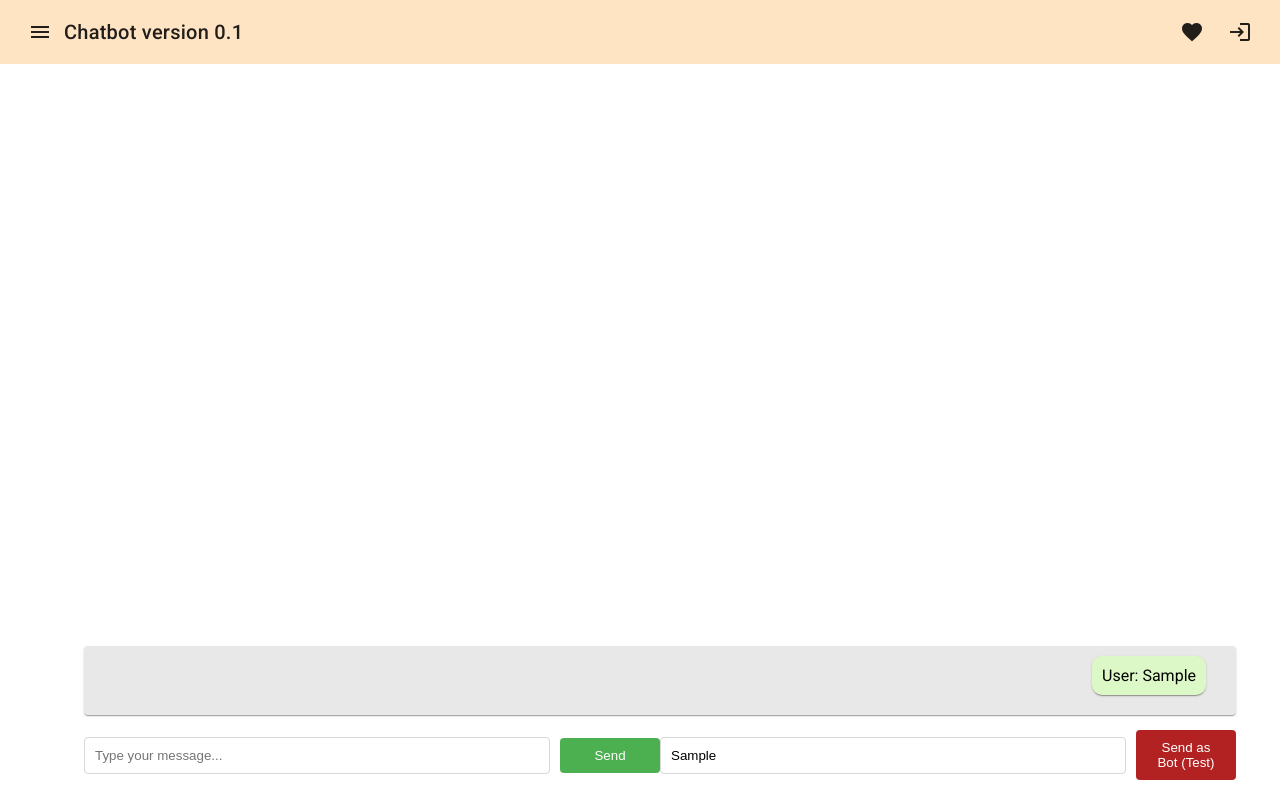
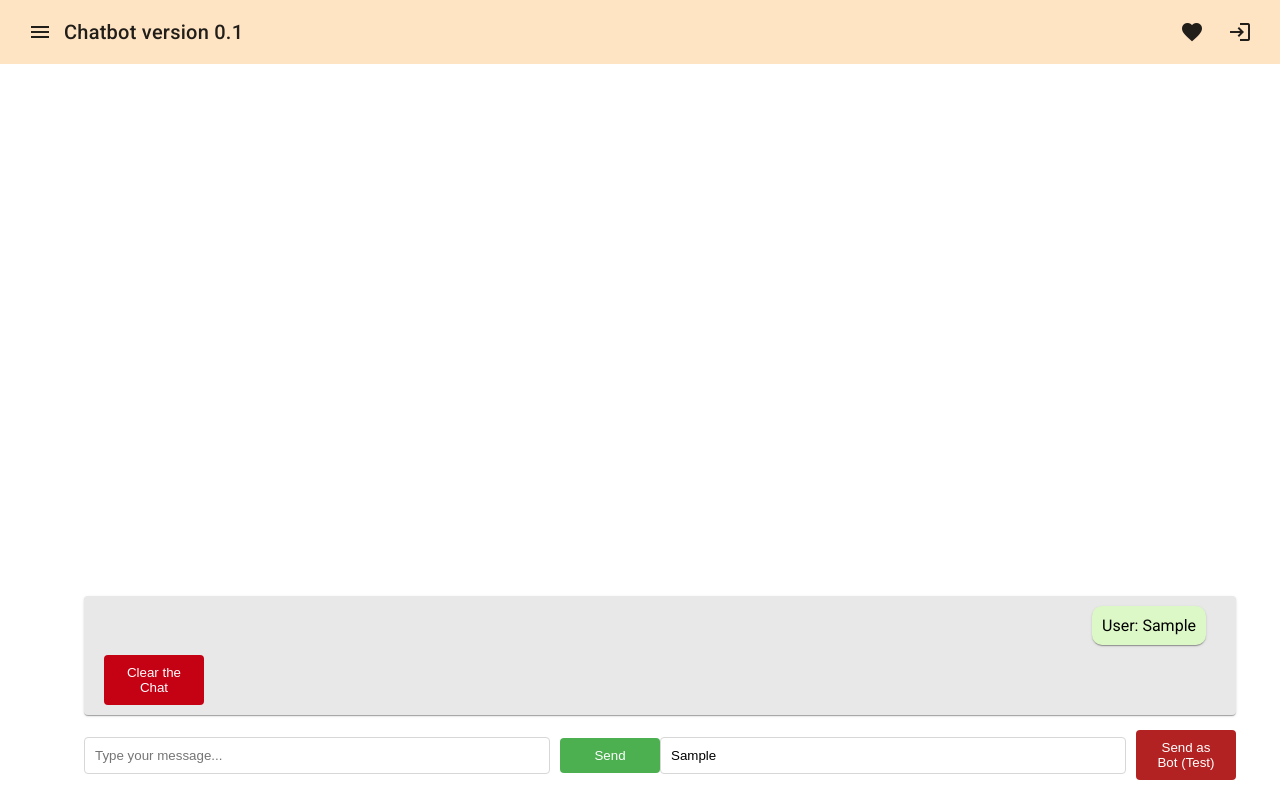
Before and after one commit to dtuanv/chatBotFE, an Angular app: page / in a window 1280 px wide. Both pictures are taken after typing "Sample", "Sample" into the empty fields and a click on the button "Send". Built offline with nearby package versions, Linux system fonts and the light colour scheme.

Commit message:
added clearn chat button

```diff
--- a/src/app/chat-bot/chat-bot.component.css
+++ b/src/app/chat-bot/chat-bot.component.css
@@ -62,3 +62,17 @@
 .empty {
   background-color: #ffffff;
 }
+.clear-button{
+padding: 10px 20px;
+background-color: #c50114;
+color: #ffffff;
+border: none;
+border-radius: 4px;
+cursor: pointer;
+width: 100px;
+margin-left: 10px; /* Add margin between input and button */
+}
+
+.clear-button:hover {
+  background-color: #45a049;
+}
--- a/src/app/chat-bot/chat-bot.component.html
+++ b/src/app/chat-bot/chat-bot.component.html
@@ -10,9 +10,8 @@
     <div *ngIf="messageQueue.length === 0" class="empty">
       No messages
     </div>
+    <button *ngIf="messageQueue.length !== 0" (click)="clearTheChat()" class="clear-button">Clear the Chat</button>
   </mat-card>
-
-
 
   <div class="chat-input">
     <input class="input-user" type="text" [(ngModel)]="userMessage" (keyup.enter)="sendMessage('User')" placeholder="Type your message..." />
--- a/src/app/chat-bot/chat-bot.component.ts
+++ b/src/app/chat-bot/chat-bot.component.ts
@@ -32,4 +32,7 @@ export class ChatBotComponent {
 
     this.messageQueue.push(messageObject);
   }
+  clearTheChat(){
+    this.messageQueue = [];
+  }
 }
```
